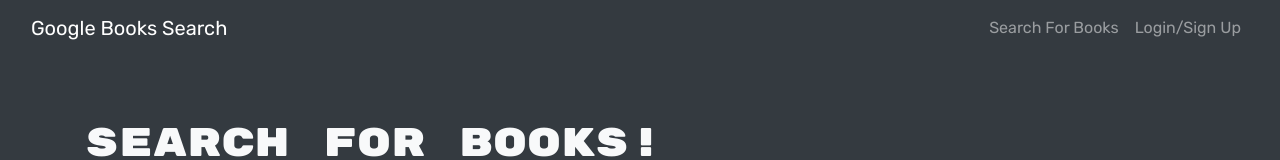
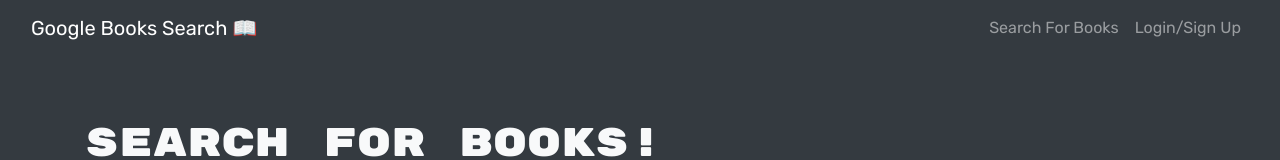
Before and after one commit to xRitchie91/BookItXXI, a React (Create React App) app in the folder client/: page / in a window 1280 px wide. Shown: the top 160 px of the page. Built offline with nearby package versions, Linux system fonts and the light colour scheme.

Commit message:
Updated Navbar.js

```diff
--- a/client/src/components/Navbar.js
+++ b/client/src/components/Navbar.js
@@ -15,7 +15,7 @@
       <Navbar bg='dark' variant='dark' expand='lg'>
         <Container fluid>
           <Navbar.Brand as={Link} to='/'>
-            Google Books Search
+            Google Books Search 📖
           </Navbar.Brand>
           <Navbar.Toggle aria-controls='navbar' />
           <Navbar.Collapse id='navbar'>
@@ -27,7 +27,7 @@
               {Auth.loggedIn() ? (
                 <>
                   <Nav.Link as={Link} to='/saved'>
-                    See Your Books
+                    Your Books
                   </Nav.Link>
                   <Nav.Link onClick={Auth.logout}>Logout</Nav.Link>
                 </>
```
